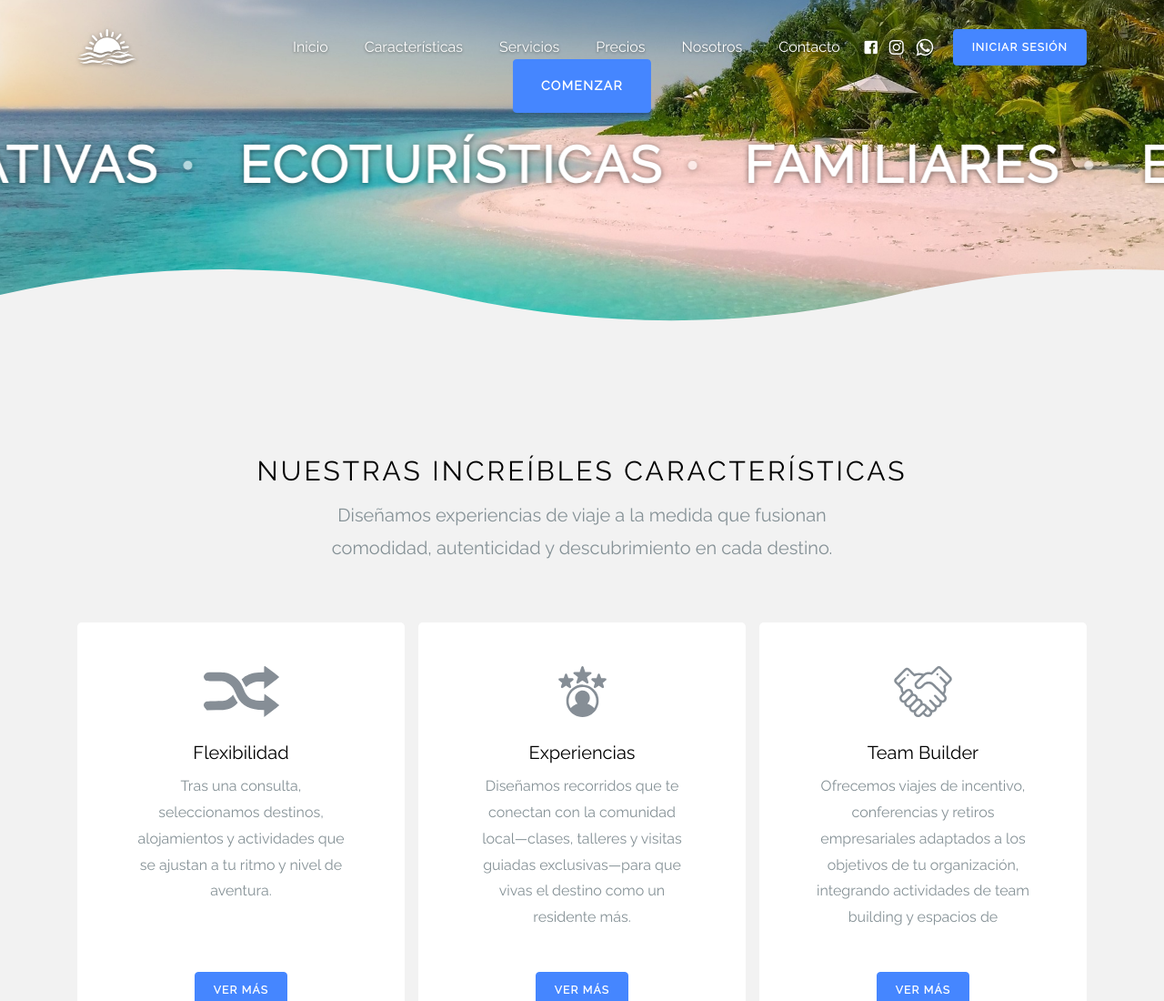
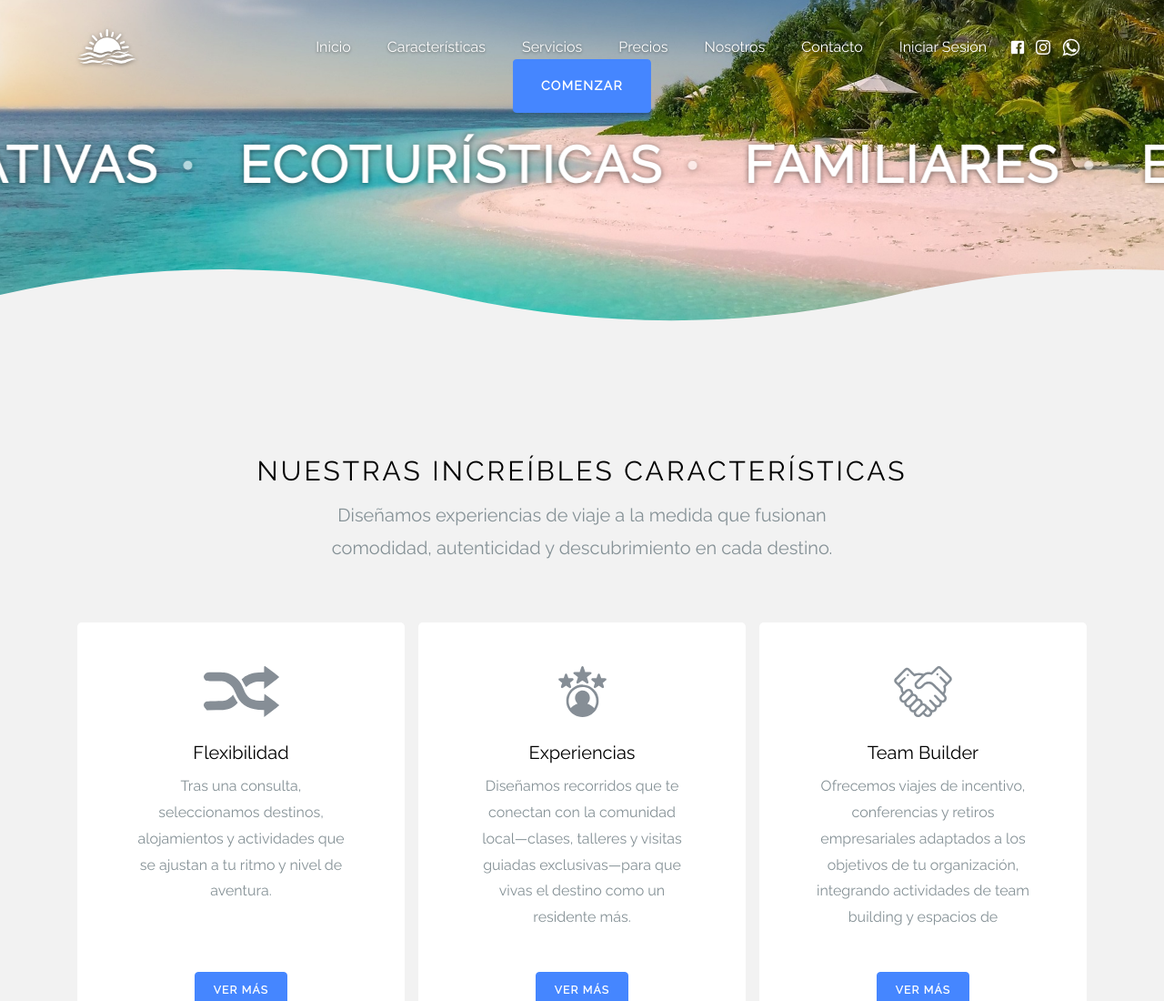
Before and after one commit to jambraoatours/Landing-Page, a plain HTML site: page index.html in a window 1280 px wide. Shown: the top 1100 px of the page at 91% size. Drawn offline with Linux system fonts and the light colour scheme; files whose address does not match are found by name.

Commit message:
Alinear boton Iniciar Sesion con el formato de los demas enlaces del menu

```diff
--- a/index.html
+++ b/index.html
@@ -129,13 +129,11 @@
             <li class="nav-item"><a href="#section-pricing" class="nav-link">Precios</a></li>
             <li class="nav-item"><a href="#section-about" class="nav-link">Nosotros</a></li>
             <li class="nav-item"><a href="#section-contact" class="nav-link">Contacto</a></li>
+            <li class="nav-item"><a href="https://jambraoa-tours-crm.vercel.app/" class="nav-link">Iniciar Sesión</a></li>
             <li class="nav-item d-flex align-items-center">
               <a href="https://facebook.com/JambraoaTours" target="_blank" rel="noopener" aria-label="Facebook" class="nav-link d-flex align-items-center" style="padding:0 6px;height:16px;"><span class="icon-facebook"></span></a>
               <a href="https://instagram.com/JambraoaTours" target="_blank" rel="noopener" aria-label="Instagram" class="nav-link d-flex align-items-center" style="padding:0 6px;height:16px;"><span class="icon-instagram"></span></a>
               <a href="https://wa.me/18293974615" target="_blank" rel="noopener" aria-label="WhatsApp" class="nav-link d-flex align-items-center" style="padding:0 6px;height:22px;"><svg viewBox="0 0 24 24" width="22" height="22" fill="currentColor" aria-hidden="true" style="display:block"><path d="M17.472 14.382c-.297-.149-1.758-.867-2.03-.967-.273-.099-.471-.148-.67.15-.197.297-.767.966-.94 1.164-.173.2-.347.223-.644.075-.297-.15-1.255-.462-2.39-1.475-.883-.788-1.48-1.761-1.653-2.059-.173-.297-.018-.458.13-.606.134-.133.298-.347.446-.52.149-.174.198-.298.298-.497.099-.198.05-.371-.025-.52-.075-.149-.669-1.612-.916-2.207-.242-.579-.487-.5-.669-.51-.173-.008-.371-.01-.57-.01-.198 0-.52.074-.792.372-.272.297-1.04 1.016-1.04 2.479 0 1.462 1.065 2.875 1.213 3.074.149.198 2.096 3.2 5.077 4.487.709.306 1.262.489 1.694.625.712.227 1.36.195 1.872.118.571-.085 1.758-.719 2.006-1.413.248-.694.248-1.289.173-1.413-.074-.124-.272-.198-.57-.347z"/><path d="M12.05 22c-1.66 0-3.294-.44-4.727-1.276L2 22l1.303-4.837A9.947 9.947 0 0 1 2.05 12C2.05 6.477 6.527 2 12.05 2S22 6.477 22 12s-4.477 10-9.95 10zm0-18.5A8.5 8.5 0 0 0 3.55 12c0 1.535.44 3.02 1.27 4.31l.192.297-.744 2.76 2.83-.742.287.176A8.46 8.46 0 0 0 12.05 20.5 8.5 8.5 0 0 0 20.55 12a8.5 8.5 0 0 0-8.5-8.5z"/></svg></a>
-            </li>
-            <li class="nav-item d-flex align-items-center">
-              <a href="https://jambraoa-tours-crm.vercel.app/" class="btn btn-primary btn-sm" style="margin-left:14px;white-space:nowrap;">Iniciar Sesión</a>
             </li>
           </ul>
         </div>
```
